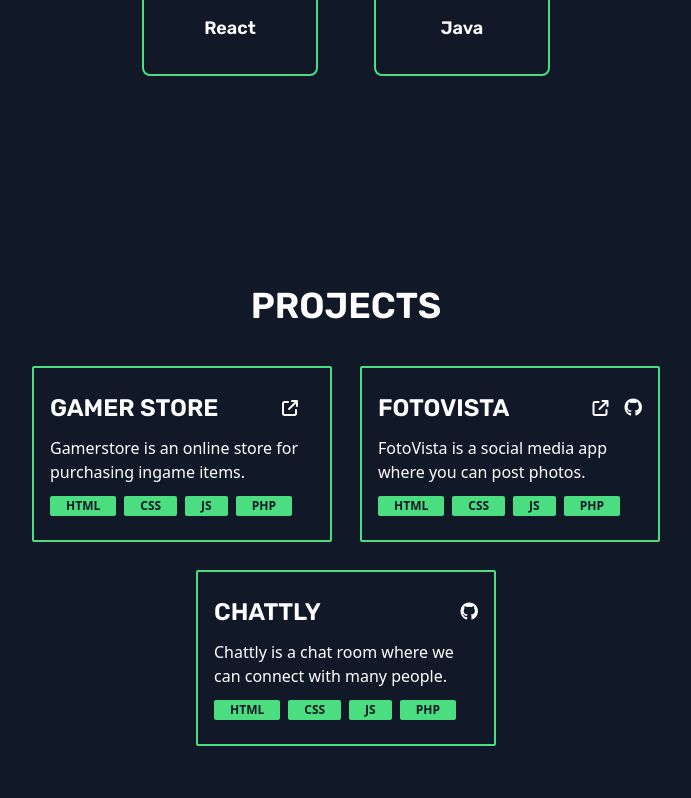
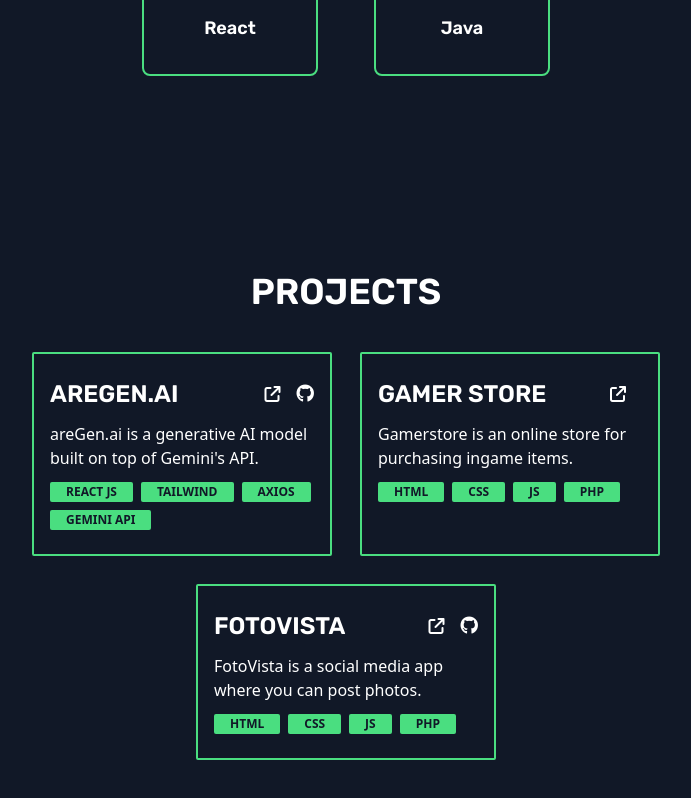
Before and after one commit to aregxd/Portfolio-Web, a React (Vite) app: page / in a window 1280 px wide. Shown: the part 1484-2282 px from the top of the page, without its empty margins (294-985 px from the left). Built offline with nearby package versions, Linux system fonts and the light colour scheme.

Commit message:
project changes

```diff
--- a/src/Components/Projects.jsx
+++ b/src/Components/Projects.jsx
@@ -5,6 +5,12 @@
     <div className='min-h-screen w-full flex px-11 flex-col gap-10 justify-center items-center'>
         <p className='name font-semibold text-4xl font-rubik uppercase'>Projects</p>
         <div className="w-full flex gap-7 justify-center flex-wrap md:w-4/5">
+          <Cards title="areGen.ai"
+            link="https://aregen-ai-aprim.netlify.app/"
+            github="https://github.com/aprimr/aregen.ai"
+            desc="areGen.ai is a generative AI model built on top of Gemini's API."
+            langs={['React Js','Tailwind','Axios','Gemini Api']}
+          />
           <Cards title="Gamer Store"
             link="https://www.gamerstore.kesug.com"
             github=""
@@ -15,12 +21,6 @@
             link="https://www.fotovista.great-site.net"
             github="https://github.com/aprimr/fotovista"
             desc="FotoVista is a social media app where you can post photos."
-            langs={['HTML','CSS','JS','php']}
-          />
-          <Cards title="Chattly"
-            link=""
-            github="https://github.com/aprimr/chattly"
-            desc="Chattly is a chat room where we can connect with many people."
             langs={['HTML','CSS','JS','php']}
           />
         </div>
@@ -35,7 +35,7 @@
   );
   return(
     <>
-      <div className="card pb-6 pt-2 w-[300px] h-auto border-2 rounded-sm">
+      <div className="card pb-6 pt-2 w-[300px] h-auto border-2 rounded-sm ">
         <div className='flex flex-col gap-3'>
           <div className="pt-4 px-4 w-full flex justify-between">
             <p className='font-rubik text-2xl font-semibold uppercase'>{title}</p>
```
